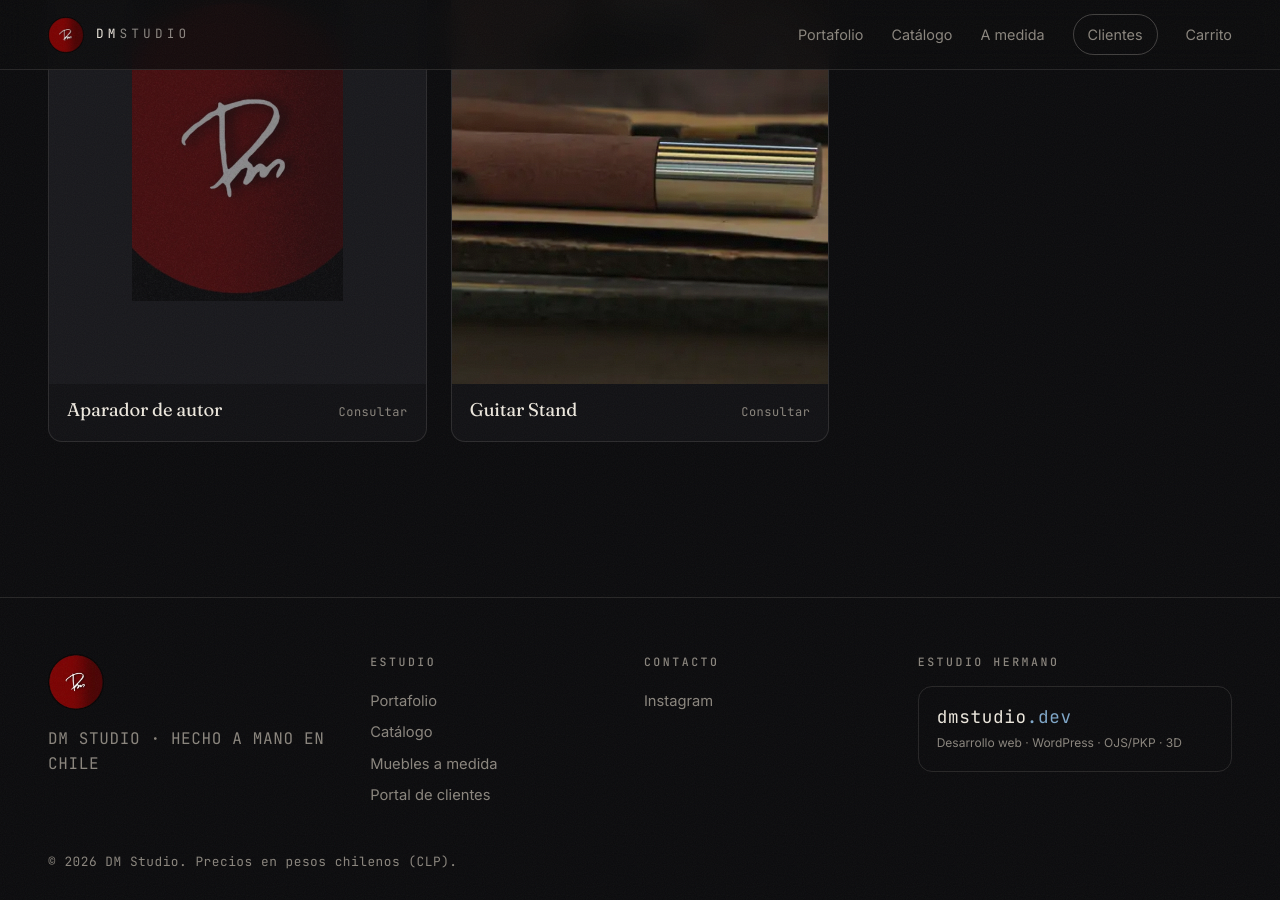
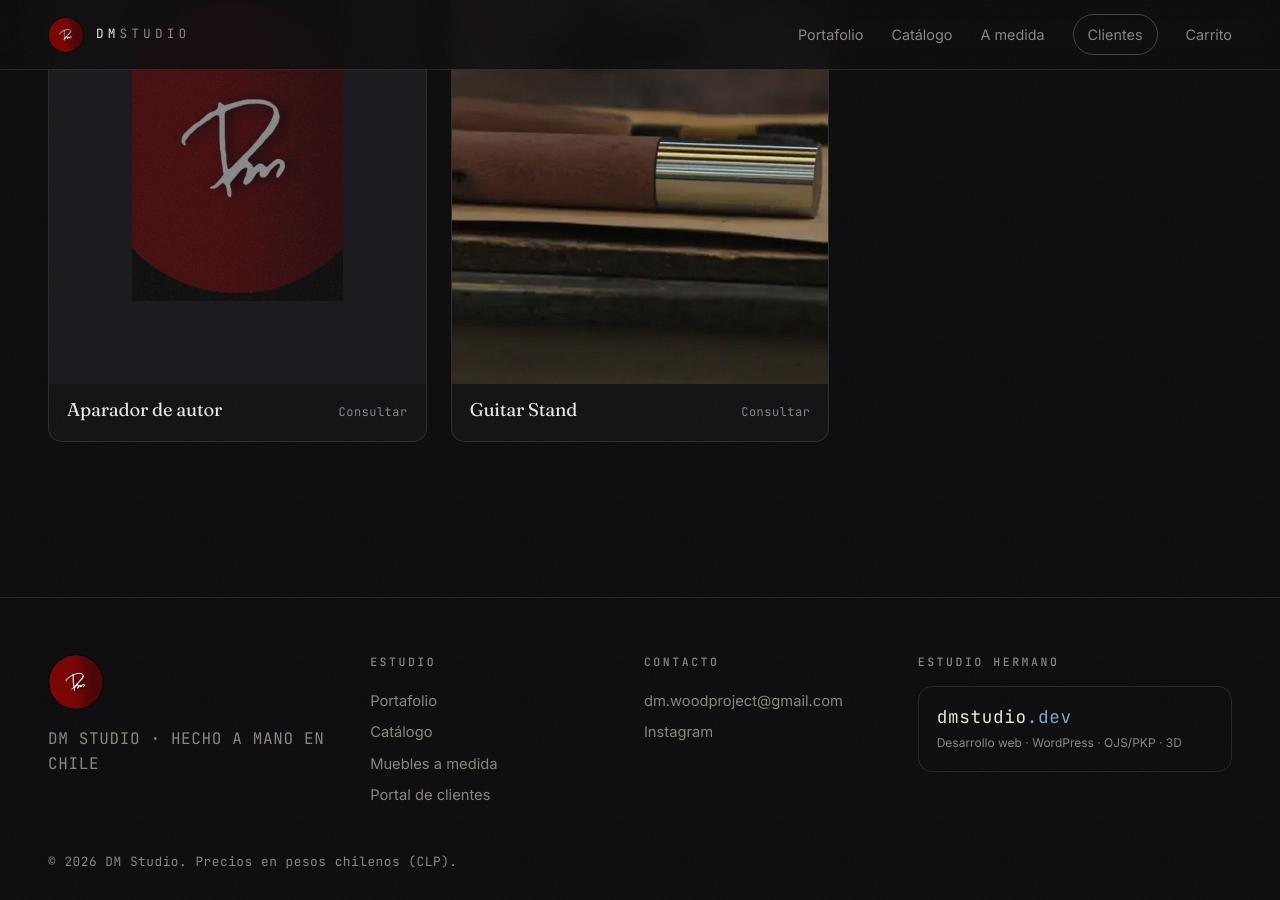
Before and after one commit to dmstudio-cl/dm-studio-cl, a Jekyll site: the page built from index.html, in a window 1280 px wide and 900 px high, scrolled down 3819 px. Built offline with Jekyll 4.4.1, drawn with Linux system fonts in a browser that asks for light colours; a script that is not in the unit is left out; comment, search, counter and statistics services are not loaded.

Commit message:
Ajustes: correo de contacto de dmstudio.cl
- Agrega dm.woodproject@gmail.com como correo del estudio; aparece
  en el pie del sitio, en la sección Contacto.

Co-Authored-By: Claude Opus 5.5 <noreply@anthropic.com>

```diff
--- a/_data/sitio.yml
+++ b/_data/sitio.yml
@@ -3,7 +3,7 @@
 
 # WhatsApp Empresa en formato internacional sin "+" ni espacios, ej: "56912345678"
 whatsapp: ""
-email: ""
+email: "dm.woodproject@gmail.com"
 instagram: "https://www.instagram.com/dm_studio.cl/"
 ciudad: "Chile"
 
```
